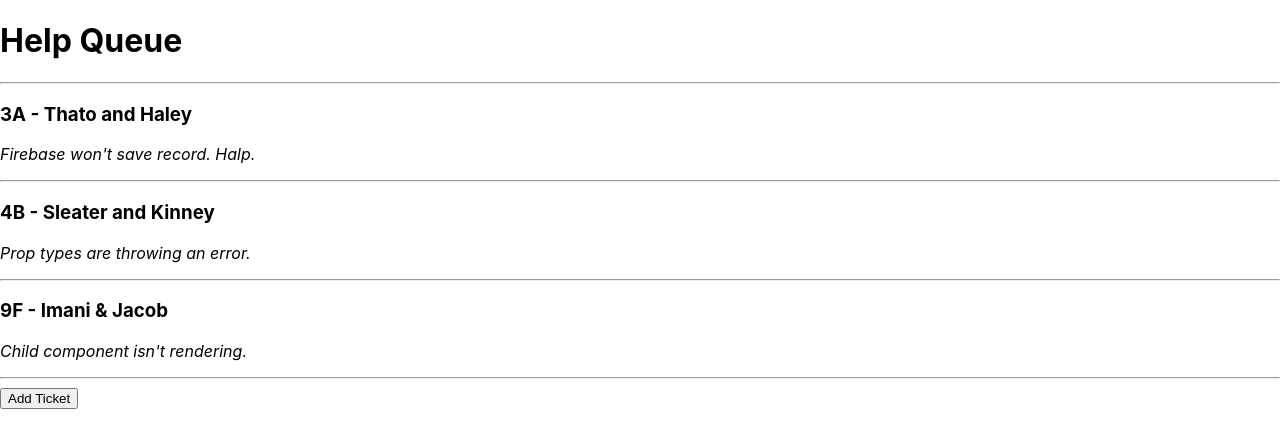
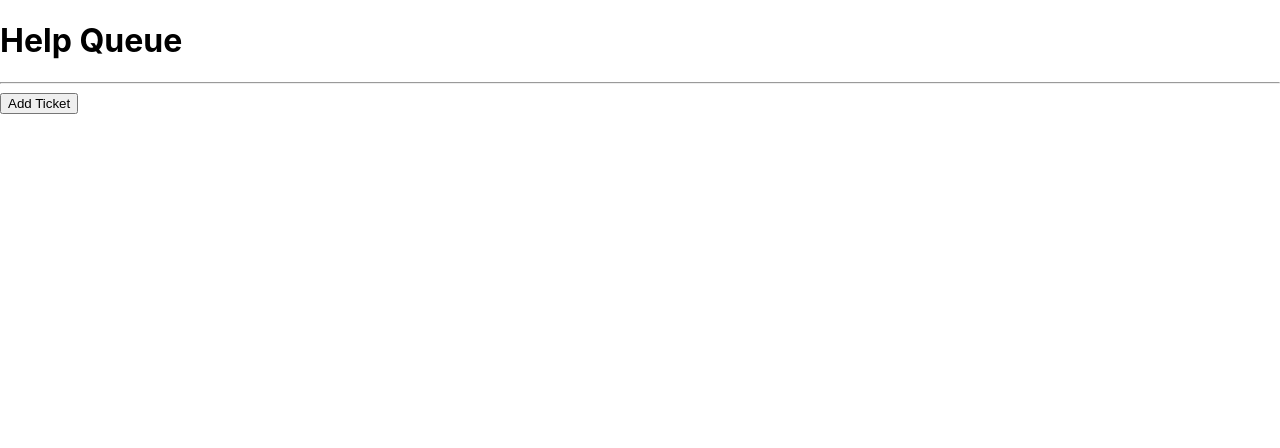
Before and after one commit to kylechinick/help-queue, a React (Create React App) app: page / in a window 1280 px wide. Shown: the top 448 px of the page. Built offline with nearby package versions, Linux system fonts and the light colour scheme.

Commit message:
Remove hard-coded seed data and replace by returning user entered ticket-data

```diff
--- a/src/components/Ticket.js
+++ b/src/components/Ticket.js
@@ -4,6 +4,7 @@ import PropTypes from 'prop-types';
 function Ticket(props) {
   return (
     <React.Fragment>
+      <div onClick={() => props.whenTicketClicked(props.id)}>
         <h3>
           {props.location} - {props.names}
         </h3>
@@ -11,14 +12,17 @@ function Ticket(props) {
           <em>{props.issue}</em>
         </p>
         <hr />
+      </div>
     </React.Fragment>
   );
 }
 
 Ticket.propTypes = {
-  names: PropTypes.string.isRequired,
-  location: PropTypes.string.isRequired,
-  issue: PropTypes.string
+  names: PropTypes.string,
+  location: PropTypes.string,
+  issue: PropTypes.string,
+  id: PropTypes.string, // new PropType
+  whenTicketClicked: PropTypes.func // new PropType
 };
 
 export default Ticket;
--- a/src/components/TicketList.js
+++ b/src/components/TicketList.js
@@ -1,38 +1,28 @@
 import React from 'react';
 import Ticket from './Ticket';
+import PropTypes from 'prop-types';
 
-const mainTicketList = [
-  {
-    names: 'Thato and Haley',
-    location: '3A',
-    issue: "Firebase won't save record. Halp."
-  },
-  {
-    names: 'Sleater and Kinney',
-    location: '4B',
-    issue: 'Prop types are throwing an error.'
-  },
-  {
-    names: 'Imani & Jacob',
-    location: '9F',
-    issue: "Child component isn't rendering."
-  }
-];
-
-function TicketList() {
+function TicketList(props) {
   return (
     <React.Fragment>
       <hr />
-      {mainTicketList.map((ticket, index) => (
+      {props.ticketList.map(ticket => (
         <Ticket
+          whenTicketClicked={props.onTicketSelection}
           names={ticket.names}
           location={ticket.location}
           issue={ticket.issue}
-          key={index}
+          id={ticket.id}
+          key={ticket.id}
         />
       ))}
     </React.Fragment>
   );
 }
 
+TicketList.propTypes = {
+  ticketList: PropTypes.array,
+  onTicketSelection: PropTypes.func
+};
+
 export default TicketList;
```
Lines whose indentation alone changed are shown as unchanged.
